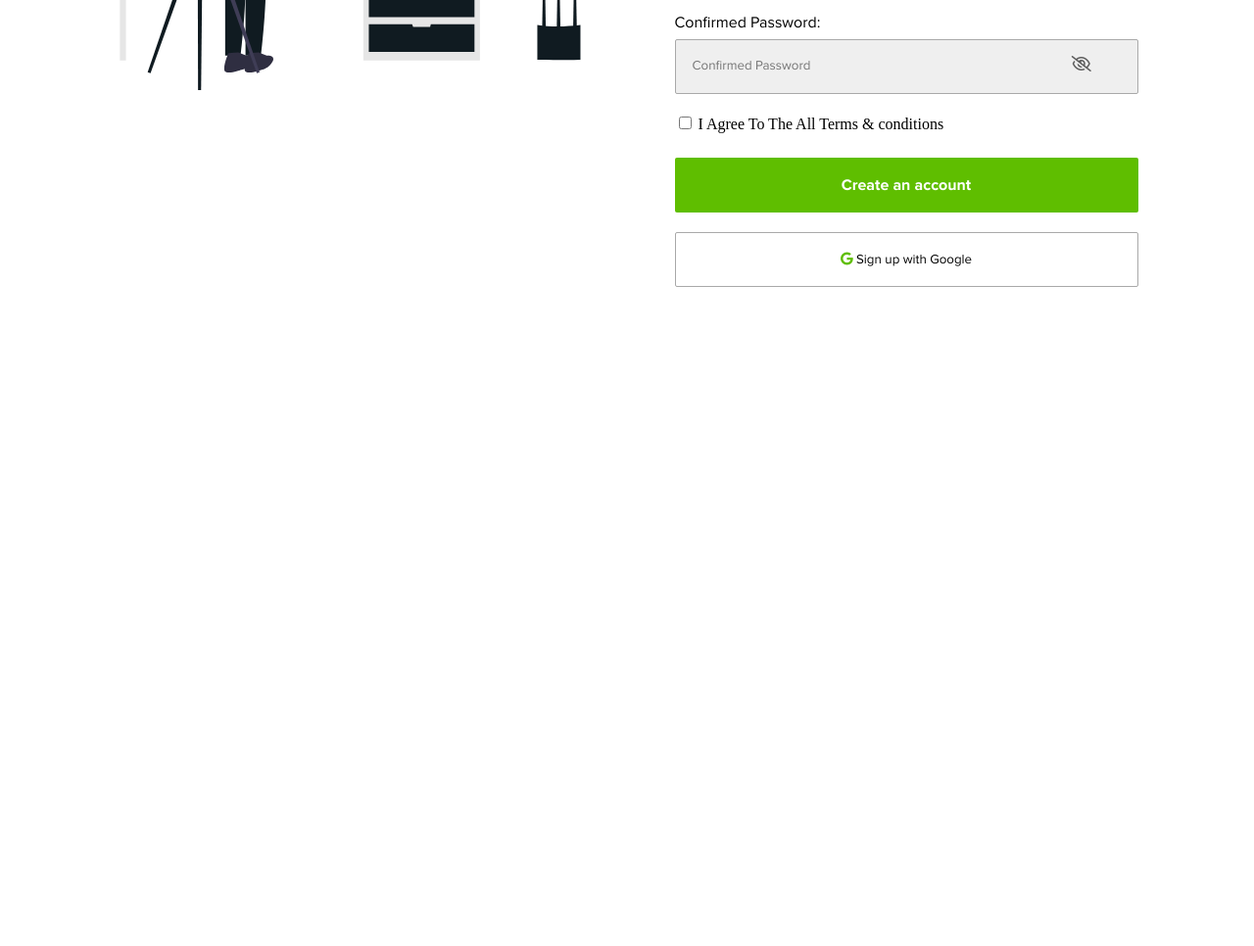
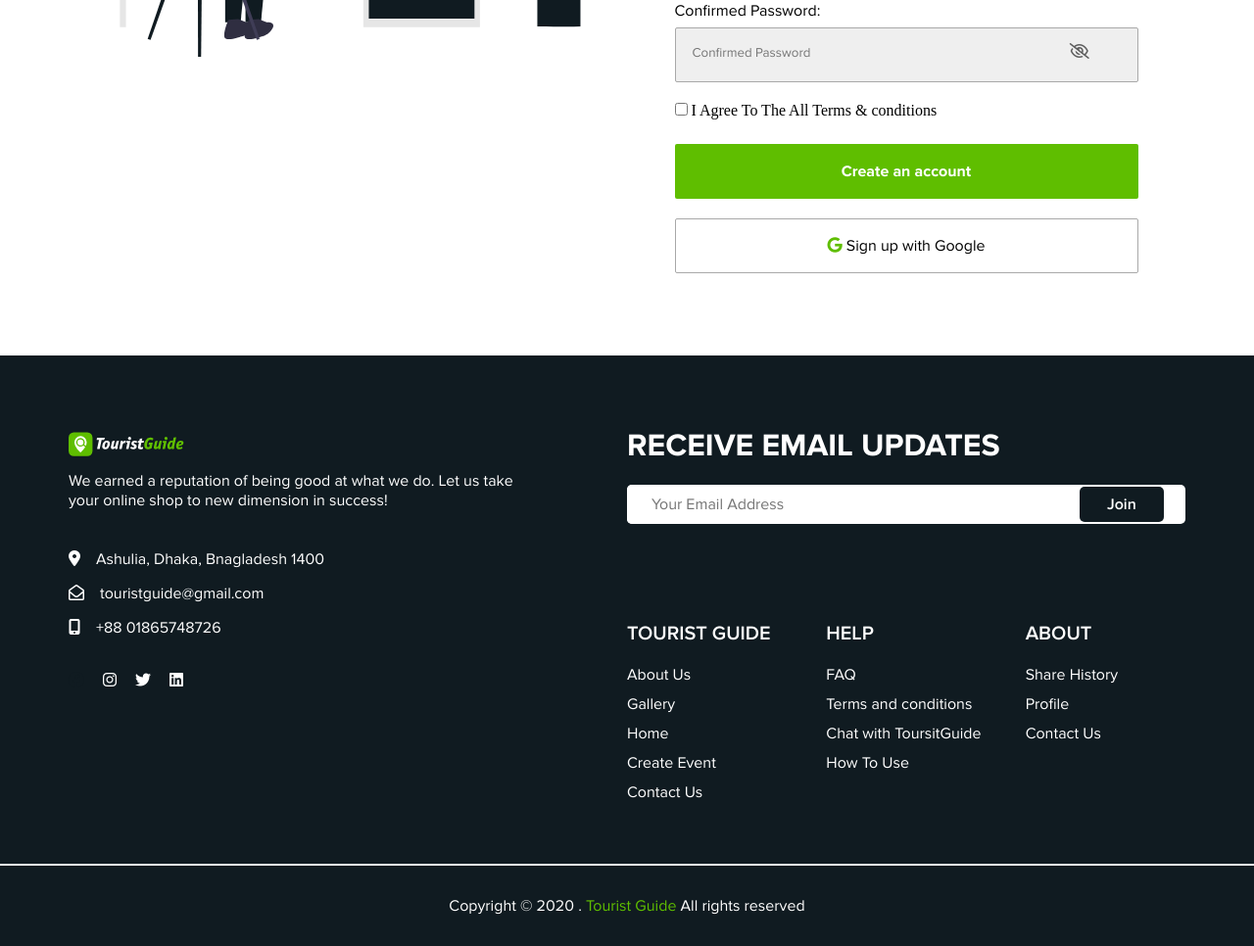
Before and after one commit to adifakathy/Final-Year-Project, a plain HTML site: page index.html in a window 1280 px wide. Shown: the part 746-1712 px from the top of the page at 98% size. Before the commit the page ends 1059 px from the top, so only its background shows below. Drawn offline with Linux system fonts and the light colour scheme.

Commit message:
navbar & footer are added

```diff
--- /dev/null
+++ b/css/footer.css
@@ -0,0 +1,217 @@
+/* Fonts Import */
+@font-face {
+    font-family: "Proxima Nova Regular";
+    src: url("../fonts/ProximaNova-Regular.ttf");
+    font-weight: 400;
+    font-style: normal;
+  }
+
+  @font-face {
+    font-family: "Proxima Nova SemiBold";
+    src: url("../fonts/ProximaNova-Semibold.ttf");
+    font-weight: 600;
+    font-style: normal;
+  }
+
+  @font-face {
+    font-family: "Proxima Nova Bold";
+    src: url("../fonts/ProximaNova-Bold.ttf");
+    font-weight: 700;
+    font-style: normal;
+  }
+  /* color  */
+  /* :root {
+    --primary: #5fbe00;
+    --secondary: #101b21;
+    --boxText: #5c5c5c;
+    --danger: #ff0000;
+    --boxBackground: #f3f3f3;
+    --white: #ffffff;
+    --ternary: #c4c4c4;
+  } */
+
+  :root {
+    --primary:#101b21 ;
+    --seconday: #5fbe00;
+    --ternary: #5C5C5C;
+    --pure:#ffff;
+    --newtarnary: #c4c4c4;
+     --boxBackground: #f3f3f3;
+    --black:#000000;
+    --line:#A9A9A9;
+    --text:#808080;
+    --newtext: #f4f4f4;
+    --text-inverse: #333;
+  }
+  footer {
+    background-color: var(--primary);
+  }
+  * {
+    margin: 0;
+    padding: 0;
+  }
+
+  .footer-container {
+    width: 1140px;
+    margin: auto;
+    display: flex;
+    padding-top: 73px;
+    padding-bottom: 53px;
+  }
+
+  .footer-half-container {
+    position: relative;
+    width: 50%;
+  }
+
+  .footer-logo img {
+    position: absolute;
+    left: -6px;
+    width: 129px;
+    height: 26px;
+    object-fit: cover;
+    top: 4px;
+  }
+
+  .footer-logo a {
+    padding: 0;
+    margin: 0;
+    text-decoration: none;
+  }
+  .footer-article {
+    margin-top: 45px;
+    font-family: "Proxima Nova Regular";
+    font-weight: 400;
+    color: var(--pure);
+    font-size: 16px;
+    padding-right: 100px;
+    margin-bottom: 40px;
+  }
+
+  .footer-location p {
+    color: var(--pure);
+    font-family: "Proxima Nova Regular";
+    font-weight: 400;
+    text-align: left;
+    padding-bottom: 15px;
+    margin: 0;
+  }
+  .footer-location a {
+    color: var(--pure);
+    font-family: "Proxima Nova Regular";
+    font-weight: 400;
+    text-align: left;
+    text-decoration: none;
+  }
+  .footer-location .fas,
+  .far {
+    color: var(--pure);
+    font-size: 16px;
+    padding-right: 16px;
+  }
+  #active {
+    color: var(--primary);
+  }
+  .footer-social-icon .fab {
+    color: var(--pure);
+    font-size: 16px;
+    margin-top: 20px;
+    padding-right: 15px;
+    transition: 0.3s all;
+  }
+
+  .footer-social-icon .fab:hover {
+    color: var(--seconday);
+  }
+
+  .receive-update h1 {
+    color: var(--pure);
+    font-family: "Proxima Nova Bold";
+    font-weight: 700;
+    margin: 0;
+    padding: 0;
+    margin-bottom: 20px;
+  }
+  .receive-update > div {
+    background-color: var(--pure);
+    width: 570px;
+    height: 40px;
+    border-radius: 5px;
+  }
+  .receive-update input {
+    padding: 10px 0;
+    padding-left: 25px;
+    border: 0;
+    outline: 0;
+    color: var(--primary);
+    font-size: 16px;
+    font-family: "Proxima Nova Regular";
+    border-radius: 5px;
+  }
+  .receive-update a {
+    text-decoration: none;
+    color: var(--pure);
+    font-family: "Proxima Nova SemiBold";
+    font-size: 16px;
+    font-weight: 600;
+    text-align: right;
+    margin-left: 280px;
+    background-color: var(--primary);
+    padding: 0.5rem 1.75rem;
+    border-radius: 5px;
+    transition: 0.3s all;
+  }
+  .receive-update a:hover {
+    background-color: var(--primary);
+  }
+  .footer-link {
+    display: grid;
+    /* margin-top: 43px; */
+    grid-template-columns: repeat(3, 1fr);
+    grid-gap: 40px;
+  }
+  .touristguide-link h3,
+  .help-link h3,
+  .about-us h3 {
+    font-family: "Proxima Nova SemiBold";
+    font-size: 20px;
+    color: var(--pure);
+    margin-bottom: 20px;
+  }
+
+  .touristguide-link li,
+  .help-link li,
+  .about-us li {
+    list-style: none;
+    margin-bottom: 10px;
+  }
+  .touristguide-link a,
+  .help-link a,
+  .about-us a {
+    text-decoration: none;
+    color: var(--pure);
+    font-family: "Proxima Nova Regular";
+    font-size: 16px;
+  }
+  .touristguide-link a:hover,
+  .help-link a:hover,
+  .about-us a:hover {
+    text-decoration: underline;
+  }
+  footer hr {
+    border: 1px solid var(--boxBackground);
+  }
+
+  .copyright {
+    text-align: center;
+    color: var(--pure);
+    font-family: "Proxima Nova Regular";
+    font-size: 16px;
+    padding: 31px 0;
+  }
+  .copyright a {
+    text-decoration: none;
+    color: var(--seconday);
+    font-family: "Proxima Nova Regular";
+    font-size: 16px;
+  }
--- a/css/nav.css
+++ b/css/nav.css
@@ -33,10 +33,11 @@
 
   :root {
     --primary:#101b21 ;
-    --seconday: #5FBE00;
+    --seconday: #5fbe00;
     --ternary: #5C5C5C;
     --pure:#ffff;
     --newtarnary: #c4c4c4;
+     --boxBackground: #f3f3f3;
     --black:#000000;
     --line:#A9A9A9;
     --text:#808080;
--- a/css/style.css
+++ b/css/style.css
@@ -25,7 +25,7 @@
 
 :root {
     --primary:#101B21 ;
-    --seconday: #5FBE00;
+    --seconday: #5fbe00;
     --ternary: #5C5C5C;
     --pure:#ffff;
     --black:#000000;
@@ -193,12 +193,15 @@ border-radius: 2px;
     width: 473px;
     height: 56px;
     margin-top: 20px;
-    margin-bottom: 20px;
+    margin-bottom: 84px;
     text-align: center;
     font-family: Proxima Nova Regular;
     background: var(--pure);
     border: 1px solid var(--line);
     box-sizing: border-box;
+    font-weight: 500;
+font-size: 16px;
+line-height: 19px;
     cursor: pointer;
     border-radius: 2px;
     }
--- a/index.html
+++ b/index.html
@@ -7,6 +7,7 @@
     <title>Registration Form</title>
     <link rel="stylesheet" href="css/style.css">
     <link rel="stylesheet" href="css/nav.css">
+    <link rel="stylesheet" href="css/footer.css">
    <script src="https://kit.fontawesome.com/e6287c4adb.js" crossorigin="anonymous"></script>
 
 </head>
@@ -132,6 +133,92 @@
 <main onMouseOver="removePopup()">
       <section class="home-intro"></section>
     </main>
+
+    <!--Footer-->
+     <footer>
+      <div class="footer-container">
+        <div class="footer-half-container">
+          <div class="footer-logo">
+            <a href="#"
+              ><img class="footer-logo" src="./logo/White Logo.svg" alt=""
+            /></a>
+          </div>
+          <article>
+            <p class="footer-article">
+              We earned a reputation of being good at what we do. Let us take
+              your online shop to new dimension in success!
+            </p>
+            <div class="footer-location">
+              <p>
+                <i class="fas fa-map-marker-alt"></i>Ashulia, Dhaka, Bnagladesh
+                1400
+              </p>
+              <p>
+                <a href="touristguide@gmail.com"
+                  ><i class="far fa-envelope-open"></i
+                    ></i>touristguide@gmail.com</a
+                >
+              </p>
+              <p>
+                <a href="+8801865748726"
+                  ><i class="fas fa-mobile-alt"></i>+88 01865748726</a
+                >
+              </p>
+            </div>
+            <div class="footer-social-icon">
+              <a href="#"><i class="fab fa-facebook" id="active"></i></a>
+              <a href="#"><i class="fab fa-instagram"></i></a>
+              <a href="#"><i class="fab fa-twitter"></i></a>
+              <a href="#"><i class="fab fa-linkedin"></i></a>
+            </div>
+          </article>
+        </div>
+        <div class="footer-half-container">
+          <div class="receive-update">
+            <h1>RECEIVE EMAIL UPDATES</h1>
+            <div>
+                <input type="email" placeholder="Your Email Address" required />
+            <a href="#">Join</a>
+            </div>
+          </div>
+    <div class="footer-link">
+        <div class="touristguide-link">
+            <h3>Tourist Guide</h3>
+            <ul>
+              <li><a href="">About Us</a></li>
+              <li><a href="">Gallery</a></li>
+              <li><a href="">Home</a></li>
+              <li><a href="">Create Event</a></li>
+              <li><a href="">Contact Us</a></li>
+            </ul>
+          </div>
+          <div class="help-link">
+            <h3>Help</h3>
+            <ul>
+              <li><a href="">FAQ</a></li>
+              <li><a href="">Terms and conditions</a></li>
+              <li><a href="">Chat with ToursitGuide</a></li>
+              <li><a href="">How To Use</a></li>
+            </ul>
+          </div>
+          <div class="about-us">
+            <h3>About</h3>
+            <ul>
+              <li><a href="">Share History</a></li>
+              <li><a href="">Profile</a></li>
+              <li><a href="">Contact Us</a></li>
+            </ul>
+          </div>
+    </div>
+        </div>
+      </div>
+      <hr />
+      <p class="copyright">
+        Copyright © 2020 . <a href="#">Tourist Guide</a> All rights reserved
+      </p>
+    </footer>
+
+
 <!--sticky toggle-->
   <script type ="text/javascript">
       window.addEventListener("scroll", function(){
```
